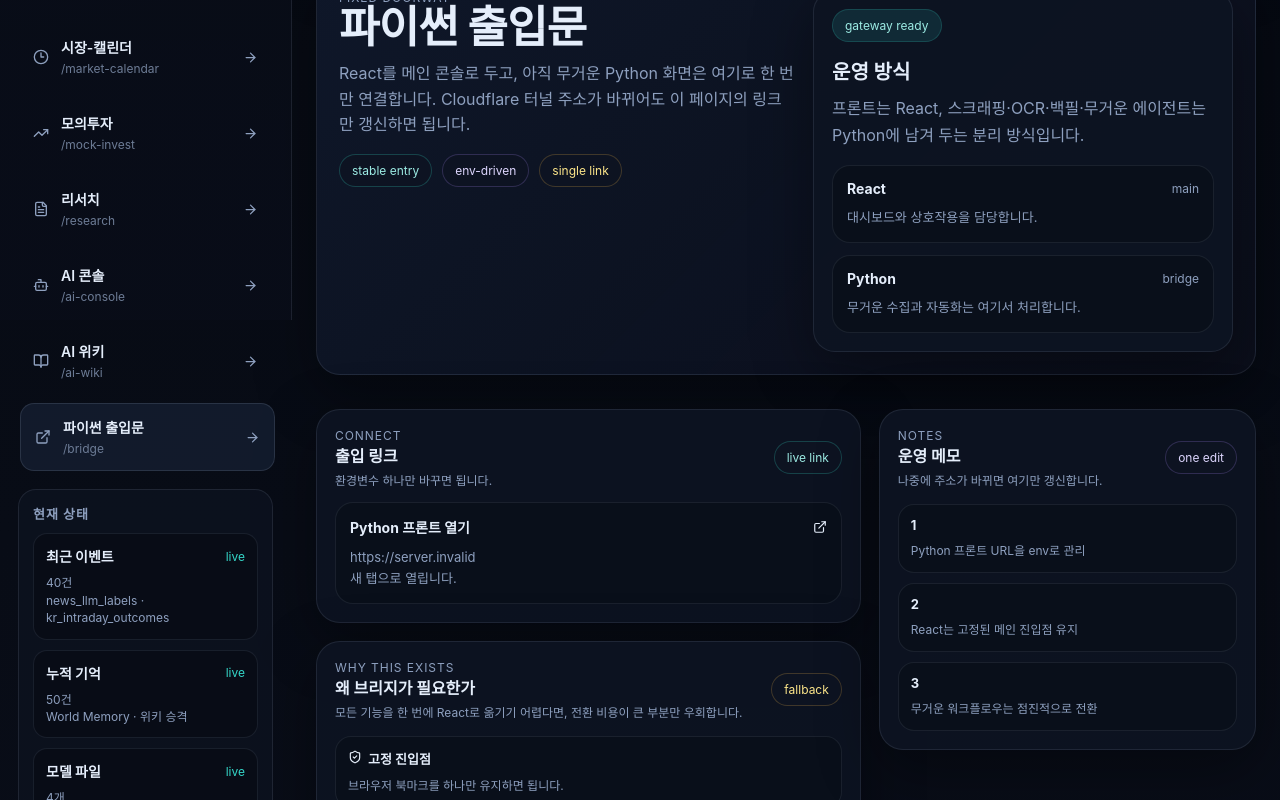
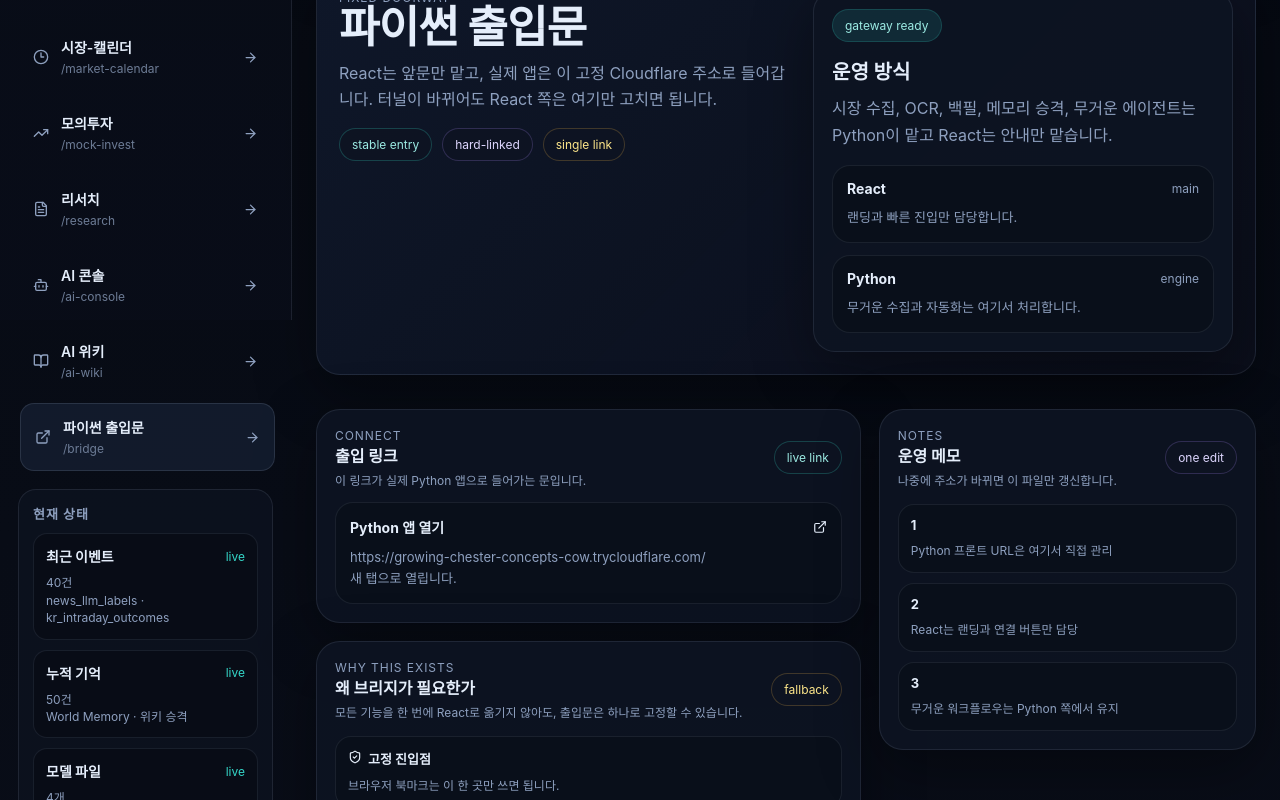
Before and after one commit to yoobinkim541/stock-report, a Next.js app: page /bridge in a window 1280 px wide. Shown: the part 480-1280 px from the top of the page. Built offline with nearby package versions, Linux system fonts and the light colour scheme; no server answers.

Commit message:
fix) 파이썬 출입문을 고정 터널 링크로 맞춤

```diff
--- a/src/app/bridge/page.tsx
+++ b/src/app/bridge/page.tsx
@@ -1,9 +1,9 @@
 import { ArrowRight, ExternalLink, PlugZap, ShieldCheck } from 'lucide-react';
 import { AppShell } from '../../components/app-shell';
 
+const bridgeUrl = 'https://growing-chester-concepts-cow.trycloudflare.com/';
+
 export default function BridgePage() {
-  const bridgeUrl = process.env.NEXT_PUBLIC_PYTHON_GATEWAY_URL ?? process.env.NEXT_PUBLIC_PYTHON_FRONTEND_URL ?? '';
-
   return (
     <AppShell>
       <section className="hero">
@@ -12,12 +12,12 @@ export default function BridgePage() {
             <div className="panel-kicker">fixed doorway</div>
             <h3>파이썬 출입문</h3>
             <p>
-              React를 메인 콘솔로 두고, 아직 무거운 Python 화면은 여기로 한 번만 연결합니다.
-              Cloudflare 터널 주소가 바뀌어도 이 페이지의 링크만 갱신하면 됩니다.
+              React는 앞문만 맡고, 실제 앱은 이 고정 Cloudflare 주소로 들어갑니다.
+              터널이 바뀌어도 React 쪽은 여기만 고치면 됩니다.
             </p>
             <div className="hero-meta">
               <span className="status-chip teal">stable entry</span>
-              <span className="status-chip violet">env-driven</span>
+              <span className="status-chip violet">hard-linked</span>
               <span className="status-chip amber">single link</span>
             </div>
           </div>
@@ -25,19 +25,19 @@ export default function BridgePage() {
           <div className="report-card">
             <div className="report-status">gateway ready</div>
             <h5>운영 방식</h5>
-            <p>프론트는 React, 스크래핑·OCR·백필·무거운 에이전트는 Python에 남겨 두는 분리 방식입니다.</p>
+            <p>시장 수집, OCR, 백필, 메모리 승격, 무거운 에이전트는 Python이 맡고 React는 안내만 맡습니다.</p>
             <div className="report-highlights">
               <div className="highlight">
                 <div className="highlight-top">
                   <strong>React</strong>
                   <span>main</span>
                 </div>
-                <p>대시보드와 상호작용을 담당합니다.</p>
+                <p>랜딩과 빠른 진입만 담당합니다.</p>
               </div>
               <div className="highlight">
                 <div className="highlight-top">
                   <strong>Python</strong>
-                  <span>bridge</span>
+                  <span>engine</span>
                 </div>
                 <p>무거운 수집과 자동화는 여기서 처리합니다.</p>
               </div>
@@ -53,30 +53,20 @@ export default function BridgePage() {
               <div>
                 <div className="panel-kicker">connect</div>
                 <h4>출입 링크</h4>
-                <p>환경변수 하나만 바꾸면 됩니다.</p>
+                <p>이 링크가 실제 Python 앱으로 들어가는 문입니다.</p>
               </div>
               <span className="status-chip teal">live link</span>
             </div>
 
             <div style={{ display: 'grid', gap: 12 }}>
-              {bridgeUrl ? (
               <a href={bridgeUrl} target="_blank" rel="noreferrer" className="highlight" style={{ display: 'block' }}>
                 <div className="highlight-top">
-                    <strong>Python 프론트 열기</strong>
+                  <strong>Python 앱 열기</strong>
                   <ExternalLink size={14} />
                 </div>
                 <p>{bridgeUrl}</p>
                 <p>새 탭으로 열립니다.</p>
               </a>
-              ) : (
-                <div className="highlight">
-                  <div className="highlight-top">
-                    <strong>링크 미설정</strong>
-                    <span>env</span>
-                  </div>
-                  <p>NEXT_PUBLIC_PYTHON_GATEWAY_URL 또는 NEXT_PUBLIC_PYTHON_FRONTEND_URL 을 설정하면 이 카드가 실제 출입문이 됩니다.</p>
-                </div>
-              )}
             </div>
           </section>
 
@@ -85,7 +75,7 @@ export default function BridgePage() {
               <div>
                 <div className="panel-kicker">why this exists</div>
                 <h4>왜 브리지가 필요한가</h4>
-                <p>모든 기능을 한 번에 React로 옮기기 어렵다면, 전환 비용이 큰 부분만 우회합니다.</p>
+                <p>모든 기능을 한 번에 React로 옮기지 않아도, 출입문은 하나로 고정할 수 있습니다.</p>
               </div>
               <span className="status-chip amber">fallback</span>
             </div>
@@ -93,15 +83,15 @@ export default function BridgePage() {
             <div className="detail-list">
               <div className="detail-item">
                 <strong><ShieldCheck size={14} style={{ display: 'inline', marginRight: 6 }} />고정 진입점</strong>
-                <span>브라우저 북마크를 하나만 유지하면 됩니다.</span>
+                <span>브라우저 북마크는 이 한 곳만 쓰면 됩니다.</span>
               </div>
               <div className="detail-item">
                 <strong><PlugZap size={14} style={{ display: 'inline', marginRight: 6 }} />연결 비용 절감</strong>
-                <span>터널 주소가 바뀌어도 React nav는 그대로 둡니다.</span>
+                <span>터널이 바뀌어도 React는 한 줄만 바꾸면 됩니다.</span>
               </div>
               <div className="detail-item">
                 <strong><ArrowRight size={14} style={{ display: 'inline', marginRight: 6 }} />점진적 이전</strong>
-                <span>무거운 기능부터 하나씩 React로 옮기고, 나머지는 브리지로 둡니다.</span>
+                <span>무거운 기능부터 하나씩 옮기고, 나머지는 Python에 둡니다.</span>
               </div>
             </div>
           </section>
@@ -113,22 +103,22 @@ export default function BridgePage() {
               <div>
                 <div className="panel-kicker">notes</div>
                 <h4>운영 메모</h4>
-                <p>나중에 주소가 바뀌면 여기만 갱신합니다.</p>
+                <p>나중에 주소가 바뀌면 이 파일만 갱신합니다.</p>
               </div>
               <span className="status-chip violet">one edit</span>
             </div>
             <div className="detail-list">
               <div className="detail-item">
                 <strong>1</strong>
-                <span>Python 프론트 URL을 env로 관리</span>
+                <span>Python 프론트 URL은 여기서 직접 관리</span>
               </div>
               <div className="detail-item">
                 <strong>2</strong>
-                <span>React는 고정된 메인 진입점 유지</span>
+                <span>React는 랜딩과 연결 버튼만 담당</span>
               </div>
               <div className="detail-item">
                 <strong>3</strong>
-                <span>무거운 워크플로우는 점진적으로 전환</span>
+                <span>무거운 워크플로우는 Python 쪽에서 유지</span>
               </div>
             </div>
           </section>
```
Lines whose indentation alone changed are shown as unchanged.
